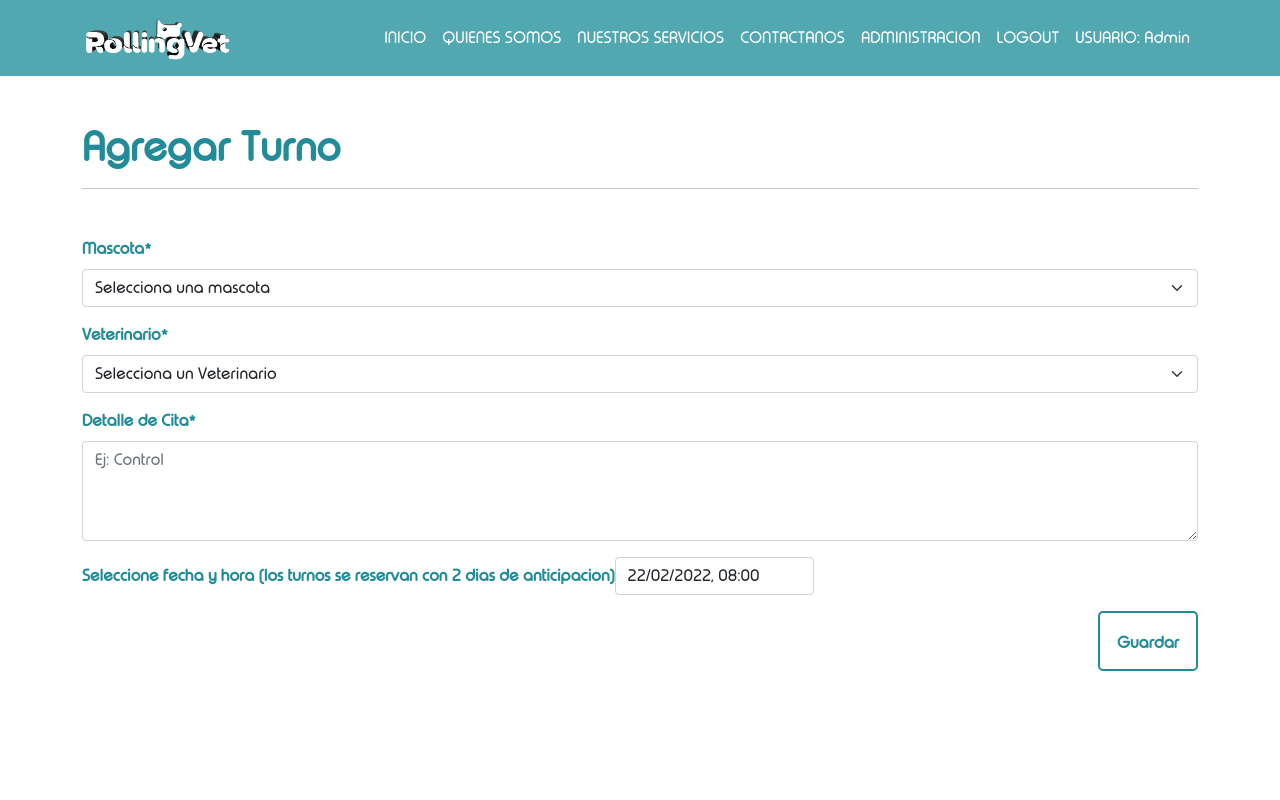
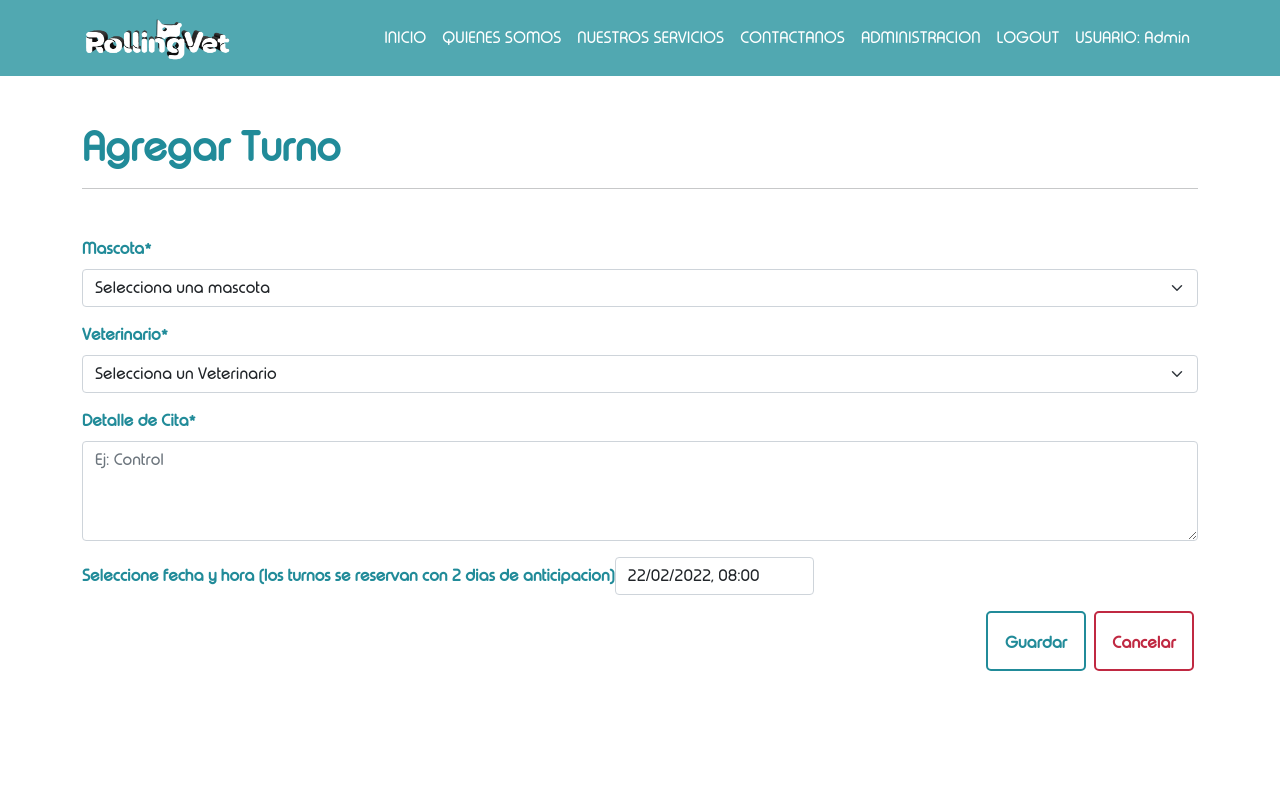
Before and after one commit to alanchibilisco/RollingVetProjectFE, a React (Create React App) app: page /Adm/turnos/crear in a window 1280 px wide. Shown: the top 800 px of the page. Built offline with nearby package versions, Linux system fonts and the light colour scheme; data requests are answered from the project's data file; sample sign-in values are in the browser's storage.

Commit message:
se agregaron botones al crud y estetica

```diff
--- a/src/App.css
+++ b/src/App.css
@@ -88,6 +88,44 @@
   background: #218b99;
 }
 
+/*btn red crud*/
+.btn-red-crud {
+  min-width: 100px;
+  height: 60px;
+  line-height: 50px;
+  color: #fff;
+  padding: 5px 10px;
+  font-weight: bold;
+  cursor: pointer;
+  transition: all 0.3s ease;
+  position: relative;
+  display: inline-block;
+  outline: none;
+  border-radius: 5px;
+  z-index: 0;
+  background: #fff;
+  overflow: hidden;
+  border: 2px solid #c02942;
+  color: #c02942;
+}
+.btn-red-crud:hover {
+  color: #fff;
+}
+.btn-red-crud:hover:after {
+  width: 100%;
+}
+.btn-red-crud:after {
+  content: "";
+  position: absolute;
+  z-index: -1;
+  transition: all 0.3s ease;
+  left: 0;
+  top: 0;
+  width: 0;
+  height: 100%;
+  background: #c02942;
+}
+
 .border-celeste-crud{
   border: 20px solid #218b99;
 }
--- a/src/components/Login.jsx
+++ b/src/components/Login.jsx
@@ -19,13 +19,13 @@ const Login = ({ user }) => {
       session=true;
       sessionStorage.setItem('stateSession',JSON.stringify(session));
       Swal.fire(
-        'Correctamente logueado!',
-        '',
+        'Bienvenido "ADMINISTRADOR"!',
+        'RollingVet v.1.0.0',
         'success'
       )
       setTimeout(() => {
         navigate("/");
-      }, 2000);
+      }, 1500);
 
 
     }else{
--- a/src/components/cruds/Adm.jsx
+++ b/src/components/cruds/Adm.jsx
@@ -11,12 +11,17 @@ import Swal from "sweetalert2";
 const Adm = ({ turnos }) => {
   const navigate = useNavigate();
   const session = JSON.parse(sessionStorage.getItem("stateSession")) || false;
-  if (!session) {
-    navigate("/");
+
+  const checkSession=()=>{
+    if (!session) {
+      navigate("/");
+    }
   }
-  // } else {
-  //   Swal.fire("Bienvenido!", "RollingVet V.1.0.0", "success");
-  // }
+
+  useEffect(()=>{
+    checkSession();
+  },[]);
+
   //Ordeno el array en funcion a la fechas
   const sortTurnos = turnos;
   sortTurnos.sort((a, b) => {
--- a/src/components/cruds/AdmPacientes.jsx
+++ b/src/components/cruds/AdmPacientes.jsx
@@ -1,4 +1,5 @@
 import React from "react";
+import { useEffect } from "react";
 import { Container, Table } from "react-bootstrap";
 import { Link, useNavigate } from "react-router-dom";
 import Footer from '../Footer';
@@ -8,9 +9,12 @@ import Paciente from "./Paciente";
 const AdmPacientes = ({pacientes, URLPacientes, getApiPacientes}) => {
   const navigate = useNavigate();
   const session = JSON.parse(sessionStorage.getItem("stateSession")) || false;
-  if (!session) {
-    navigate("/");
-  }
+  useEffect(()=>{
+    if (!session) {
+      navigate("/");
+    }
+  },[]);
+
   return (
 
     <div>
@@ -19,12 +23,15 @@ const AdmPacientes = ({pacientes, URLPacientes, getApiPacientes}) => {
         <Container className="py-5">
           <div className="d-flex align-items-center justify-content-between font-celeste-crud">
             <h1>Administrador de Pacientes</h1>
+            </div>
+            <div className="d-flex justify-content-around">
             <Link
               to="/Adm/pacientes/crear"
-              className=" btn-celeste-crud text-decoration-none text-center"
+              className=" btn-celeste-crud text-decoration-none text-center mx-3"
             >
               Agregar Paciente
             </Link>
+            <Link to="/Adm" className="btn-celeste-crud text-decoration-none text-center mx-3">Volver</Link>
           </div>
           <hr />
           {/* Table of products */}
--- a/src/components/cruds/AdmTurnos.jsx
+++ b/src/components/cruds/AdmTurnos.jsx
@@ -1,5 +1,6 @@
 import  compareAsc  from "date-fns/compareAsc";
 import React from "react";
+import { useEffect } from "react";
 import { Container, Table } from "react-bootstrap";
 import { Link, useNavigate } from "react-router-dom";
 import Footer from "../Footer";
@@ -9,9 +10,12 @@ import Turno from "./Turno";
 const AdmTurnos = ({ turnos, URLTurnos, getApiTurnos }) => {
   const navigate = useNavigate();
   const session = JSON.parse(sessionStorage.getItem("stateSession")) || false;
-  if (!session) {
-    navigate("/");
-  }
+  useEffect(()=>{
+    if (!session) {
+      navigate("/");
+    }
+  },[]);
+
    const sortTurnos = turnos;
     sortTurnos.sort((a, b) => {
       const as = a.startDate;
@@ -30,13 +34,17 @@ const AdmTurnos = ({ turnos, URLTurnos, getApiTurnos }) => {
         <Container className="py-5">
           <div className="d-flex align-items-center justify-content-between">
             <h1 className="font-celeste-crud">Administrador de turnos</h1>
+            </div>
+            <div className="d-flex   justify-content-around">
             <Link
               to="/Adm/turnos/crear"
-              className=" btn-celeste-crud text-decoration-none text-center"
+              className=" btn-celeste-crud text-decoration-none text-center mx-3"
             >
               Agregar Turno
             </Link>
-          </div>
+            <Link to="/Adm" className="btn-celeste-crud text-decoration-none text-center mx-3">Volver</Link>
+            </div>
+
           <hr />
           {/* Table of products */}
           <h3 className="text-center bg-celeste-crud text-white">Turnos Dr. Molinari</h3>
--- a/src/components/cruds/CrearPaciente.jsx
+++ b/src/components/cruds/CrearPaciente.jsx
@@ -4,15 +4,19 @@ import NavBar from "../NavBar";
 import Footer from "../Footer";
 import Swal from "sweetalert2";
 import {validateTexto, validateEmail, validateTelefono} from "../Validaciones";
-import { useNavigate } from "react-router-dom";
+import { Link, useNavigate } from "react-router-dom";
+import { useEffect } from "react";
 
 
 const CrearPaciente = ({URLPacientes, getApiPacientes}) => {
   const redirect = useNavigate();
   const session = JSON.parse(sessionStorage.getItem("stateSession")) || false;
-  if (!session) {
-    redirect("/");
-  }
+  useEffect(()=>{
+    if (!session) {
+      redirect("/");
+    }
+  },[]);
+
   const [nombreDueño, setNombreDueño]=useState('');
   const [apellidoDueño, setApellidoDueño]=useState('');
   const [email, setEmail]=useState('');
@@ -144,8 +148,10 @@ const CrearPaciente = ({URLPacientes, getApiPacientes}) => {
             </Col>
           </Row>
 
-          <div className="text-end">
-            <button className="btn-celeste-crud">Guardar</button>
+          <div className="d-flex justify-content-end">
+            <button className="btn-celeste-crud text-center mx-1">Guardar</button>
+            <Link to="/Adm/pacientes" className="btn-red-crud text-decoration-none text-center mx-1">Cancelar</Link>
+
           </div>
         </Form>
       </Container>
--- a/src/components/cruds/CrearTurno.jsx
+++ b/src/components/cruds/CrearTurno.jsx
@@ -1,6 +1,6 @@
 import React, { useState } from "react";
 import { Container, Form } from "react-bootstrap";
-import { useNavigate } from "react-router-dom";
+import { Link, useNavigate } from "react-router-dom";
 import Swal from "sweetalert2";
 import Footer from "../Footer";
 import NavBar from "../NavBar";
@@ -170,9 +170,11 @@ const CrearTurno = ({ pacientes, URLTurnos, getApiTurnos, turnos }) => {
               className="container-fluid form form-control mb-3"
             ></DatePicker>
           </Form.Group>
-          <div className="text-end">
-            <button className="btn-celeste-crud">Guardar</button>
+          <div className="d-flex justify-content-end">
+            <button className="btn-celeste-crud mx-1 text-center">Guardar</button>
+            <Link to="/Adm/turnos" className="btn-red-crud text-decoration-none text-center mx-1">Cancelar</Link>
           </div>
+
         </Form>
       </Container>
       <Footer></Footer>
--- a/src/components/cruds/EditPacientes.jsx
+++ b/src/components/cruds/EditPacientes.jsx
@@ -3,7 +3,7 @@ import { useRef } from "react";
 import { useEffect } from "react";
 import { useState } from "react";
 import { Col, Container, Form, Row } from "react-bootstrap";
-import { useNavigate, useParams } from "react-router-dom";
+import { Link, useNavigate, useParams } from "react-router-dom";
 import Swal from "sweetalert2";
 import Footer from "../Footer";
 import NavBar from "../NavBar";
@@ -16,9 +16,12 @@ import {
 const EditPacientes = ({ URLPacientes, getApiPacientes }) => {
   const redirect = useNavigate();
   const session = JSON.parse(sessionStorage.getItem("stateSession")) || false;
-  if (!session) {
-    redirect("/");
-  }
+  useEffect(()=>{
+    if (!session) {
+      redirect("/");
+    }
+  },[]);
+
 
   //state
   const [paciente, setPaciente] = useState({});
@@ -189,8 +192,9 @@ const EditPacientes = ({ URLPacientes, getApiPacientes }) => {
             </Col>
           </Row>
 
-          <div className="text-end">
-            <button className="btn-celeste-crud">Guardar</button>
+          <div className="d-flex justify-content-end">
+            <button className="btn-celeste-crud text-center mx-1">Guardar</button>
+            <Link to="/Adm/pacientes" className="btn-red-crud text-decoration-none text-center mx-1">Cancelar</Link>
           </div>
         </Form>
       </Container>
--- a/src/components/cruds/EditTurnos.jsx
+++ b/src/components/cruds/EditTurnos.jsx
@@ -1,7 +1,7 @@
 import React, { useEffect, useRef } from "react";
 import { useState } from "react";
 import { Col, Container, Form, Row } from "react-bootstrap";
-import { useNavigate, useParams } from "react-router-dom";
+import { Link, useNavigate, useParams } from "react-router-dom";
 import Swal from "sweetalert2";
 import Footer from "../Footer";
 import NavBar from "../NavBar";
@@ -16,9 +16,12 @@ const EditTurnos = ({ URLTurnos, getApiTurnos, pacientes, turnos }) => {
 
   const redirect = useNavigate();
   const session = JSON.parse(sessionStorage.getItem("stateSession")) || false;
-  if (!session) {
-    redirect("/");
-  }
+  useEffect(()=>{
+    if (!session) {
+      redirect("/");
+    }
+  },[]);
+
   //state
   const [turno, setTurno] = useState({});
   const [data, setData] = useState(setHours(setMinutes(new Date(), 0), 8));
@@ -201,9 +204,12 @@ const EditTurnos = ({ URLTurnos, getApiTurnos, pacientes, turnos }) => {
           ) : (
             <></>
           )}
-          <div className="text-end">
-            <button className="btn-celeste-crud">Guardar</button>
+
+          <div className="d-flex justify-content-end">
+            <button className="btn-celeste-crud text-center mx-1">Guardar</button>
+            <Link to="/Adm/turnos" className="btn-red-crud text-decoration-none text-center mx-1">Cancelar</Link>
           </div>
+
         </Form>
       </Container>
 
--- a/src/components/cruds/Paciente.jsx
+++ b/src/components/cruds/Paciente.jsx
@@ -47,7 +47,7 @@ const Paciente = ({paciente, URLPacientes, getApiPacientes}) => {
                       Editar
                     </Link>
                     <button
-                      className="btn-celeste-crud mx-1"
+                      className="btn-red-crud mx-1"
                       onClick={()=>{handleDelete(paciente.id)}}
                     >
                       Borrar
--- a/src/components/cruds/Turno.jsx
+++ b/src/components/cruds/Turno.jsx
@@ -48,7 +48,7 @@ const Turno = ({turno, URLTurnos, getApiTurnos}) => {
                       Editar
                     </Link>
                     <button
-                      className="btn-celeste-crud mx-1"
+                      className="btn-red-crud mx-1"
                       onClick={()=>{handleDelete(turno.id)}}
                     >
                       Borrar
```
